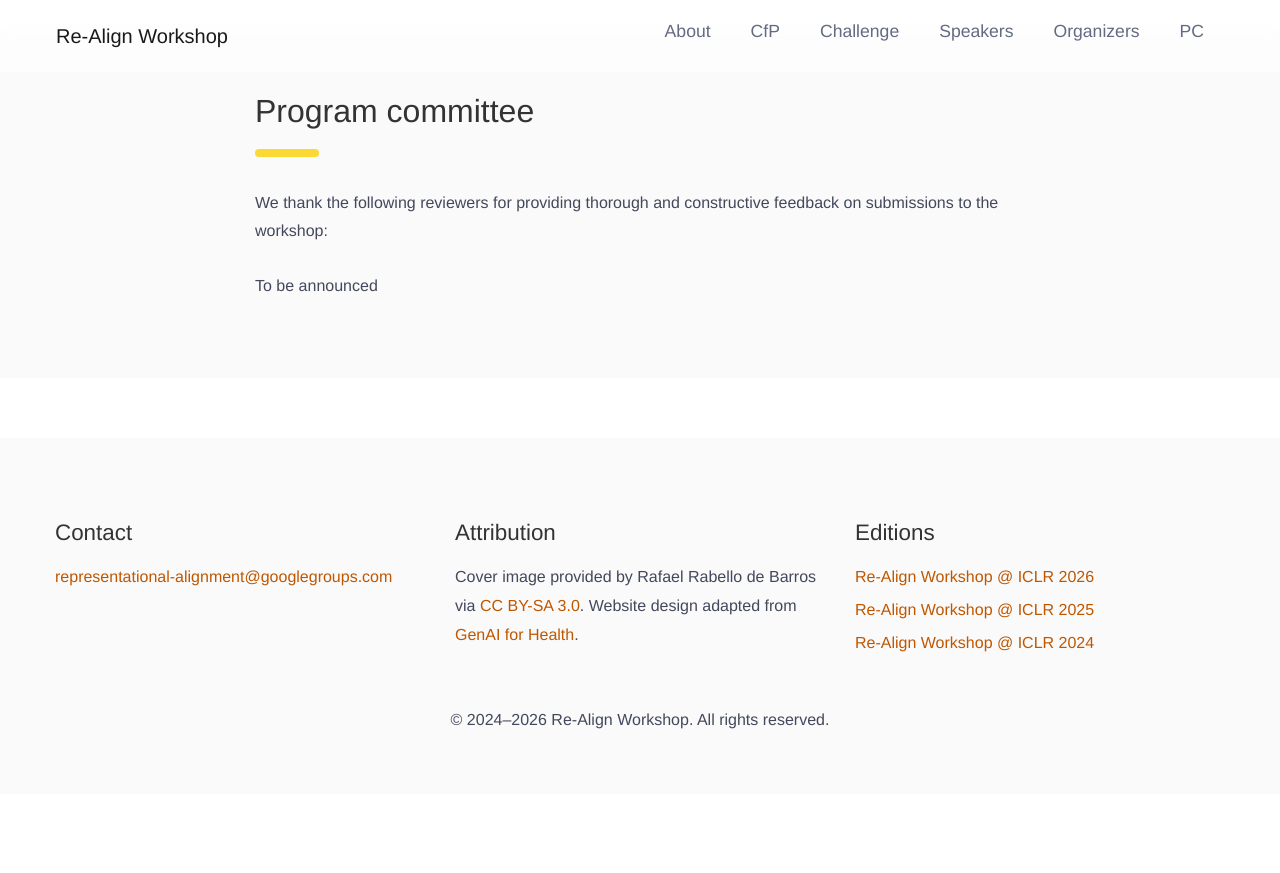
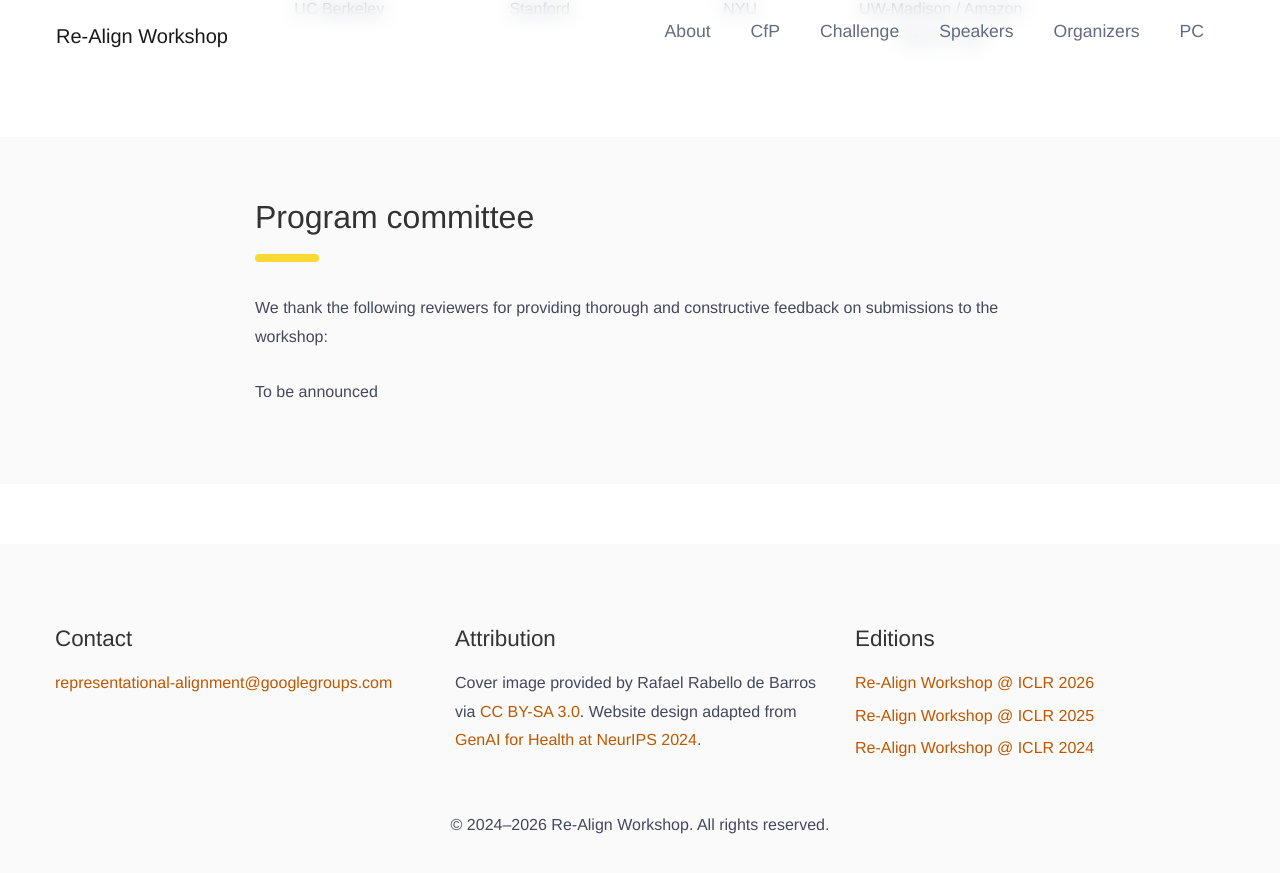
Before and after one commit to representational-alignment/representational-alignment.github.io, a Jekyll site: the page built from 2026/index.md, in a window 1280 px wide and 900 px high, scrolled down 6622 px. Shown: the top 873 px of the window. Built offline with Jekyll 4.4.1, drawn with Linux system fonts in a browser that asks for light colours; before the commit the page ends 7416 px from its top, so only the background shows below that.

Commit message:
minor styling

```diff
--- a/_includes/footer.html
+++ b/_includes/footer.html
@@ -17,7 +17,8 @@
           <a href="{{ page.cover_image.licence_link }}"
             >{{ page.cover_image.licence_name }}</a
           >. Website design adapted from
-          <a href="https://genai4health.github.io">GenAI for Health</a>.
+          <a href="https://genai4health.github.io/2024-NeurIPS/"
+          >GenAI for Health at NeurIPS 2024</a>.
         </p>
       </div>
 
--- a/_sass/_sections.scss
+++ b/_sass/_sections.scss
@@ -19,7 +19,8 @@
   }
 }
 
-#dates {
+#dates,
+#cfp {
   .table {
     width: 100%;
     margin-top: 20px;
```
